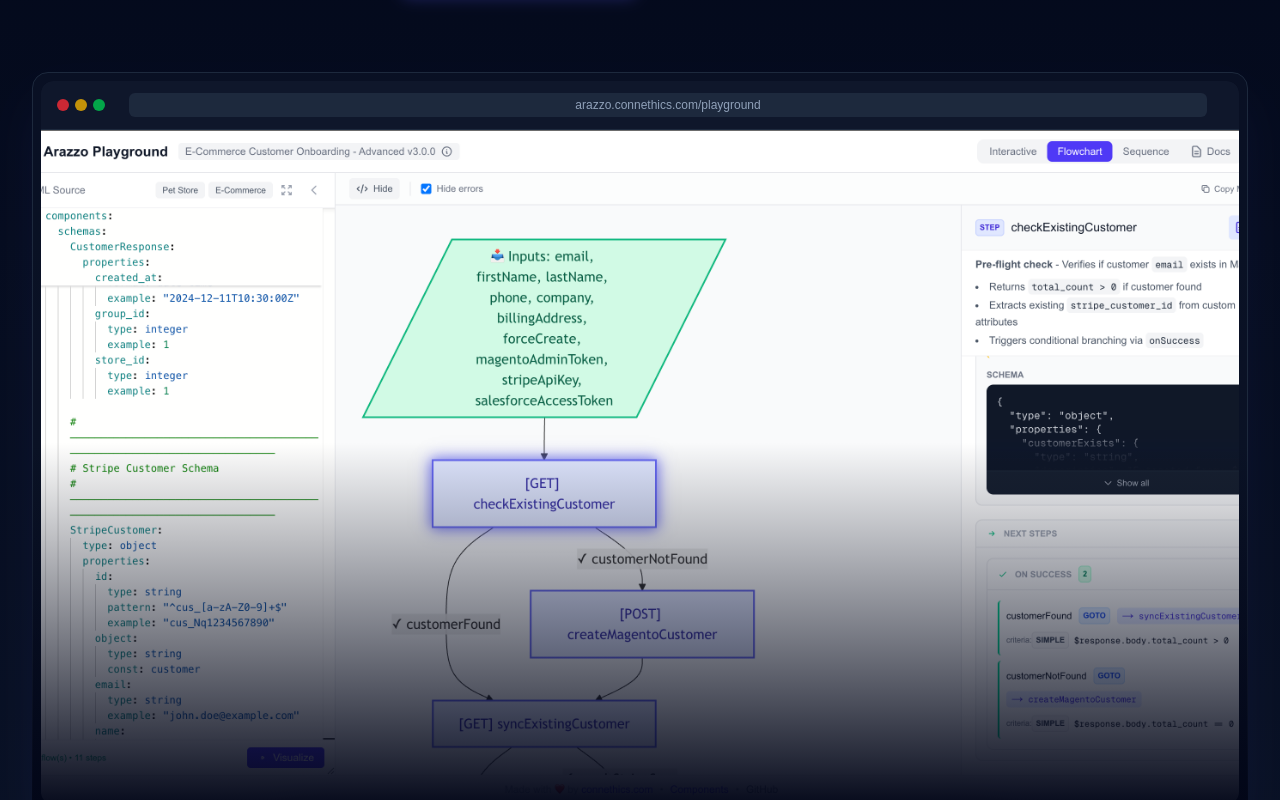
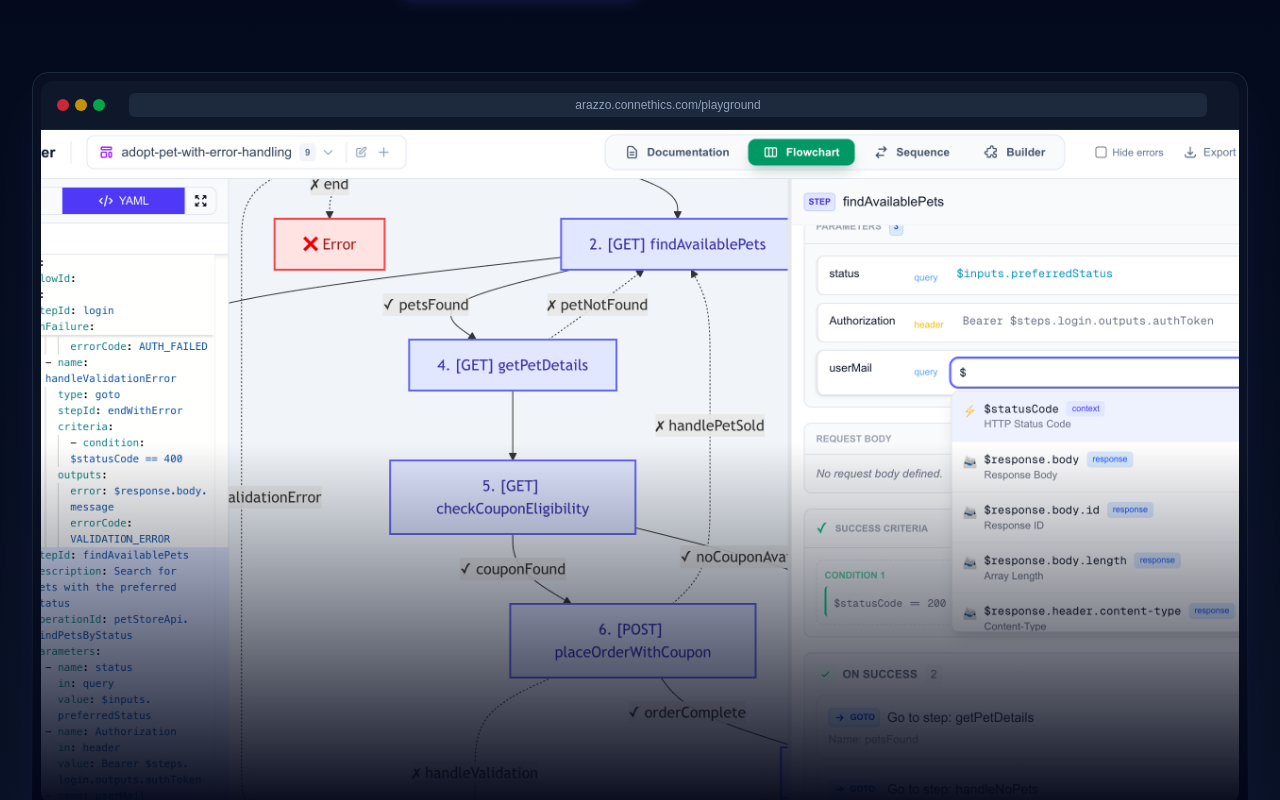
Before and after one commit to connEthics/arazzo-demo, a Next.js app in the folder app/: page / in a window 1280 px wide. Shown: the part 560-1360 px from the top of the page. Built offline with nearby package versions, Linux system fonts and the light colour scheme.

Commit message:
feat: Add builder preview screenshot and update alt text in LandingPage

```diff
--- a/app/src/app/page.tsx
+++ b/app/src/app/page.tsx
@@ -199,8 +199,8 @@ export default function LandingPage() {
                 {/* Screenshot */}
                 <div className="relative aspect-[16/9]">
                   <Image
-                    src="/screenshots/flowchart-view-with-step-detail.png"
-                    alt="Arazzo Playground - Flowchart view with interactive step details"
+                    src="/screenshots/builder-preview.png"
+                    alt="Arazzo Builder - Interactive Workflow Editor"
                     fill
                     className="object-cover object-top"
                     priority
--- a/app/src/features/builder/components/RightPanel.tsx
+++ b/app/src/features/builder/components/RightPanel.tsx
@@ -117,7 +117,19 @@ function RightPanel({
   // prioritizing the context selection (from Left Panel/Canvas) and then
   // falling back to external selections (from Flowchart/Sequence).
   const selectedDetailData = useMemo((): DetailData | null => {
-    // 1. Try context selection first (used by Left Panel and Builder Canvas)
+    // 1. If in diagram mode (flowchart/sequence), prioritize the local selection (detailData)
+    if (viewMode !== 'builder' && detailData) {
+      if (detailData.type === 'step' && detailData.step) {
+        const stepId = detailData.step.stepId;
+        const step = workflow?.steps.find(s => s.stepId === stepId);
+        if (step) {
+          return { ...detailData, step, sourceForStep: getSourceForStep(step) };
+        }
+      }
+      return detailData;
+    }
+
+    // 2. Try context selection first (used by Left Panel and Builder Canvas)
     if (state.selectedNodeType === 'step' && state.selectedStepId) {
       const step = workflow?.steps.find(s => s.stepId === state.selectedStepId);
       if (step) {
@@ -143,7 +155,8 @@ function RightPanel({
       }
     }
 
-    // 2. If no context selection, try selection from props (used by Flowchart/Sequence)
+    // 3. If no context selection, try selection from props (used by Flowchart/Sequence)
+    // This fallback is still useful if viewMode is builder but we want to show something else (unlikely)
     if (detailData) {
       if (detailData.type === 'step' && detailData.step) {
         const stepId = detailData.step.stepId;
@@ -156,7 +169,7 @@ function RightPanel({
     }
 
     return null;
-  }, [state.selectedNodeType, state.selectedStepId, workflow, getSourceForStep, detailData]);
+  }, [state.selectedNodeType, state.selectedStepId, workflow, getSourceForStep, detailData, viewMode]);
 
   const handleClose = useCallback(() => {
     if (viewMode === 'builder') {
```
Also changed, not shown: app/public/screenshots/builder-preview.png (added).
